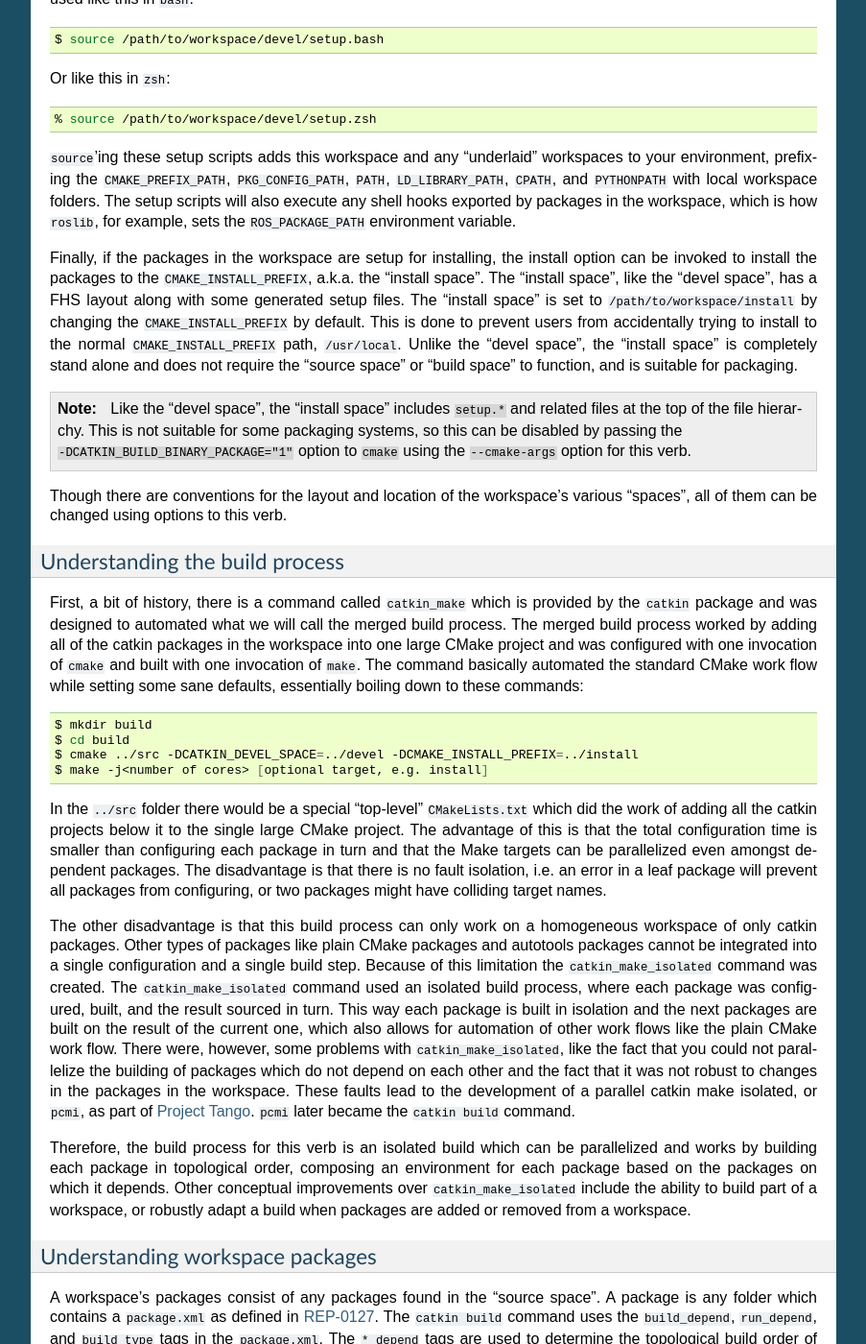
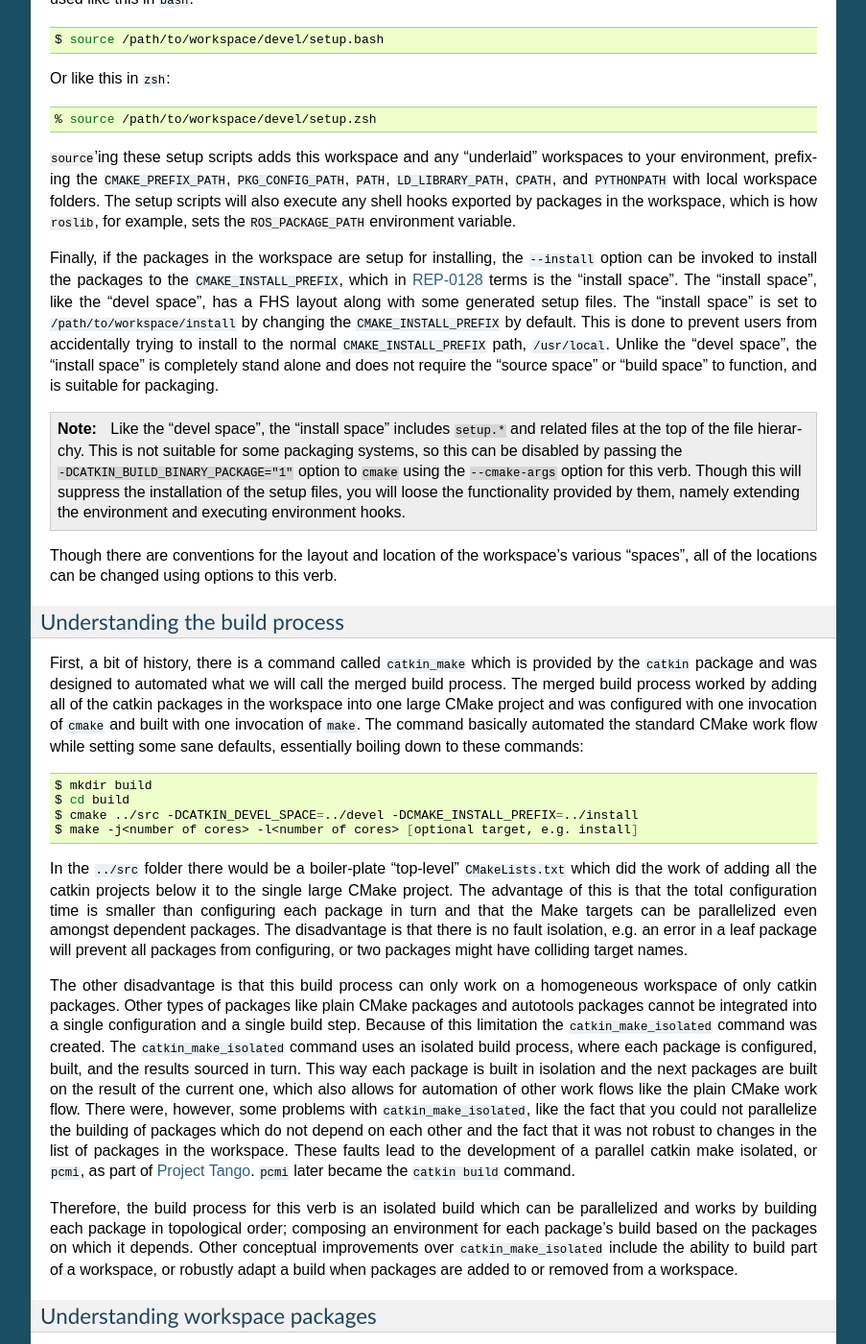
Before and after one commit to catkin/catkin_tools, a Sphinx documentation site: the page built from docs/index.rst, in a window 1280 px wide and 1400 px high, scrolled down 1976 px. Shown: the whole window at 96% size, without its empty margins (198-1101 px from the left). Built offline with Sphinx 7.4.7, drawn with Linux system fonts in a browser that asks for light colours; some of the changed text lies outside the part shown.

Commit message:
documentation fixup

```diff
--- a/docs/index.rst
+++ b/docs/index.rst
@@ -119,8 +119,7 @@
 ``source``'ing these setup scripts adds this workspace and any "underlaid" workspaces to your environment, prefixing the ``CMAKE_PREFIX_PATH``, ``PKG_CONFIG_PATH``, ``PATH``, ``LD_LIBRARY_PATH``, ``CPATH``, and ``PYTHONPATH`` with local workspace folders.
 The setup scripts will also execute any shell hooks exported by packages in the workspace, which is how ``roslib``, for example, sets the ``ROS_PACKAGE_PATH`` environment variable.
 
-Finally, if the packages in the workspace are setup for installing, the install option can be invoked to install the
-packages to the ``CMAKE_INSTALL_PREFIX``, a.k.a. the "install space".
+Finally, if the packages in the workspace are setup for installing, the ``--install`` option can be invoked to install the packages to the ``CMAKE_INSTALL_PREFIX``, which in `REP-0128 <http://www.ros.org/reps/rep-0128.html>`_ terms is the "install space".
 The "install space", like the "devel space", has a FHS layout along with some generated setup files.
 The "install space" is set to ``/path/to/workspace/install`` by changing the ``CMAKE_INSTALL_PREFIX`` by default.
 This is done to prevent users from accidentally trying to install to the normal ``CMAKE_INSTALL_PREFIX`` path, ``/usr/local``.
@@ -130,8 +129,9 @@
 
     Like the "devel space", the "install space" includes ``setup.*`` and related files at the top of the file hierarchy.
     This is not suitable for some packaging systems, so this can be disabled by passing the ``-DCATKIN_BUILD_BINARY_PACKAGE="1"`` option to ``cmake`` using the ``--cmake-args`` option for this verb.
+    Though this will suppress the installation of the setup files, you will loose the functionality provided by them, namely extending the environment and executing environment hooks.
 
-Though there are conventions for the layout and location of the workspace's various "spaces", all of them can be changed using options to this verb.
+Though there are conventions for the layout and location of the workspace's various "spaces", all of the locations can be changed using options to this verb.
 
 Understanding the build process
 ^^^^^^^^^^^^^^^^^^^^^^^^^^^^^^^
@@ -145,23 +145,23 @@
     $ mkdir build
     $ cd build
     $ cmake ../src -DCATKIN_DEVEL_SPACE=../devel -DCMAKE_INSTALL_PREFIX=../install
-    $ make -j<number of cores> [optional target, e.g. install]
+    $ make -j<number of cores> -l<number of cores> [optional target, e.g. install]
 
-In the ``../src`` folder there would be a special "top-level" ``CMakeLists.txt`` which did the work of adding all the catkin projects below it to the single large CMake project.
+In the ``../src`` folder there would be a boiler-plate "top-level" ``CMakeLists.txt`` which did the work of adding all the catkin projects below it to the single large CMake project.
 The advantage of this is that the total configuration time is smaller than configuring each package in turn and that the Make targets can be parallelized even amongst dependent packages.
-The disadvantage is that there is no fault isolation, i.e. an error in a leaf package will prevent all packages from configuring, or two packages might have colliding target names.
+The disadvantage is that there is no fault isolation, e.g. an error in a leaf package will prevent all packages from configuring, or two packages might have colliding target names.
 
 The other disadvantage is that this build process can only work on a homogeneous workspace of only catkin packages.
 Other types of packages like plain CMake packages and autotools packages cannot be integrated into a single configuration and a single build step.
 Because of this limitation the ``catkin_make_isolated`` command was created.
-The ``catkin_make_isolated`` command used an isolated build process, where each package was configured, built, and the result sourced in turn.
+The ``catkin_make_isolated`` command uses an isolated build process, where each package is configured, built, and the results sourced in turn.
 This way each package is built in isolation and the next packages are built on the result of the current one, which also allows for automation of other work flows like the plain CMake work flow.
-There were, however, some problems with ``catkin_make_isolated``, like the fact that you could not parallelize the building of packages which do not depend on each other and the fact that it was not robust to changes in the packages in the workspace.
+There were, however, some problems with ``catkin_make_isolated``, like the fact that you could not parallelize the building of packages which do not depend on each other and the fact that it was not robust to changes in the list of packages in the workspace.
 These faults lead to the development of a parallel catkin make isolated, or ``pcmi``, as part of `Project Tango <http://osrfoundation.org/blog/project-tango-announced.html>`_.
 ``pcmi`` later became the ``catkin build`` command.
 
-Therefore, the build process for this verb is an isolated build which can be parallelized and works by building each package in topological order, composing an environment for each package based on the packages on which it depends.
-Other conceptual improvements over ``catkin_make_isolated`` include the ability to build part of a workspace, or robustly adapt a build when packages are added or removed from a workspace.
+Therefore, the build process for this verb is an isolated build which can be parallelized and works by building each package in topological order; composing an environment for each package's build based on the packages on which it depends.
+Other conceptual improvements over ``catkin_make_isolated`` include the ability to build part of a workspace, or robustly adapt a build when packages are added to or removed from a workspace.
 
 Understanding workspace packages
 ^^^^^^^^^^^^^^^^^^^^^^^^^^^^^^^^
@@ -171,8 +171,8 @@
 The ``catkin build`` command uses the ``build_depend``, ``run_depend``, and ``build_type`` tags in the ``package.xml``.
 The ``*_depend`` tags are used to determine the topological build order of the packages.
 The ``build_type`` tag is used to determine which build work flow to use on the package.
-Packages without an explicitly defined ``build_type`` tag are assumed to be catkin packages, but plain CMake packages can be built by adding a ``package.xml`` file to the root of their source tree with the ``build_type`` flag set to ``cmake`` and appropriate ``build_depend`` and ``run_depend`` tags set.
-This has been done for building packages like ``opencv``, ``pcl``, and ``flann`` in the past.
+Packages without an explicitly defined ``build_type`` tag are assumed to be catkin packages, but plain CMake packages can be built by adding a ``package.xml`` file to the root of their source tree with the ``build_type`` flag set to ``cmake`` and appropriate ``build_depend`` and ``run_depend`` tags set, as described in `REP-0136 <http://www.ros.org/reps/rep-0136.html>`_.
+This has been done in the past for building packages like ``opencv``, ``pcl``, and ``flann``.
 
 Typical ``catkin build`` command usage
 ^^^^^^^^^^^^^^^^^^^^^^^^^^^^^^^^^^^^^^
@@ -390,7 +390,7 @@
 
 You may have noticed the status lines like this:
 
-.. raw::
+.. code-block:: none
 
     [cmi - 5.9] [genmsg - 1.3] [message_runtime - 0.7] [ros_tutorials - 0.6] [rosbuild - 0.6]        [4/4 Active | 3/36 Completed]
 
@@ -405,7 +405,7 @@
 By default the output from each build is optimistically hidden to give a clean overview of the workspace build, but when there is a problem with a build a few things happen.
 First, the package with a failure prints its build output to the screen between some enclosing lines:
 
-.. raw::
+.. code-block:: none
 
     [rospack]: ==> '/path/to/my_catkin_ws/build/rospack/cmi_env.sh /usr/bin/make -j4 -l4' in '/path/to/my_catkin_ws/build/rospack'
     [ 66%] Built target rospack
@@ -416,13 +416,13 @@
 
 And the status line is updated to reflect that that package has run into an issue by placing a ``!`` in front of it:
 
-.. raw::
+.. code-block:: none
 
     [cmi - 1.7] [!cpp_common] [!rospack] [genlisp - 0.3]        [1/1 Active | 10/23 Completed]
 
 Then ``catkin build`` command waits for the rest of the packages to finish (without starting new package builds) and then summarizes the errors for you:
 
-.. raw::
+.. code-block:: none
 
     [cmi] There were errors:
 
@@ -442,7 +442,7 @@
 
 If you don't want to scroll back up to find the error amongst the other output, you can ``cat`` the whole build log out of the ``cmi_logs`` folder in the "build space":
 
-.. raw::
+.. code-block:: none
 
     $ cat build/cmi_logs/rospack.log
     [rospack]: ==> '/path/to/my_catkin_ws/build/rospack/cmi_env.sh /usr/bin/make cmake_check_build_system' in '/path/to/my_catkin_ws/build/rospack'
```
Also changed, not shown: other parts of docs/index.rst (+1 -1 lines).
